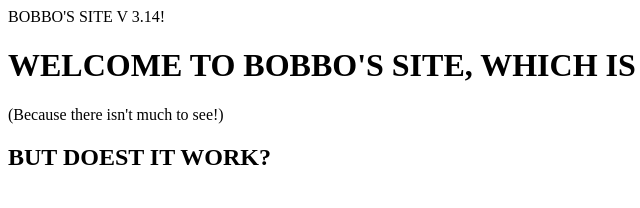
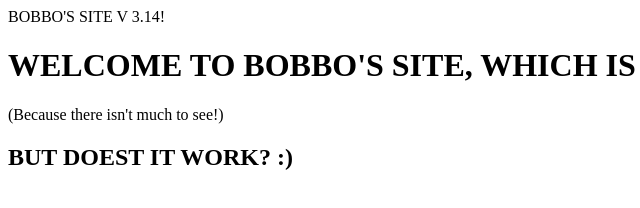
Before and after one commit to WSU-kduncan/cicd-3120-Etten32, a plain HTML site: page website/index.html in a window 1280 px wide. Shown: the full height of the page, 0-640 px from the left. Drawn offline with Linux system fonts and the light colour scheme.

Commit message:
Testing whole banana #2

```diff
--- a/website/index.html
+++ b/website/index.html
@@ -4,6 +4,6 @@
 	<body>
 		<h1> WELCOME TO BOBBO'S SITE, WHICH IS QUITE THE SITE...</h1>
 		<p> (Because there isn't much to see!) </p>
-		<h2> BUT DOEST IT WORK? </h2>
+		<h2> BUT DOEST IT WORK? :) </h2>
 	</body>
 </html>
```
